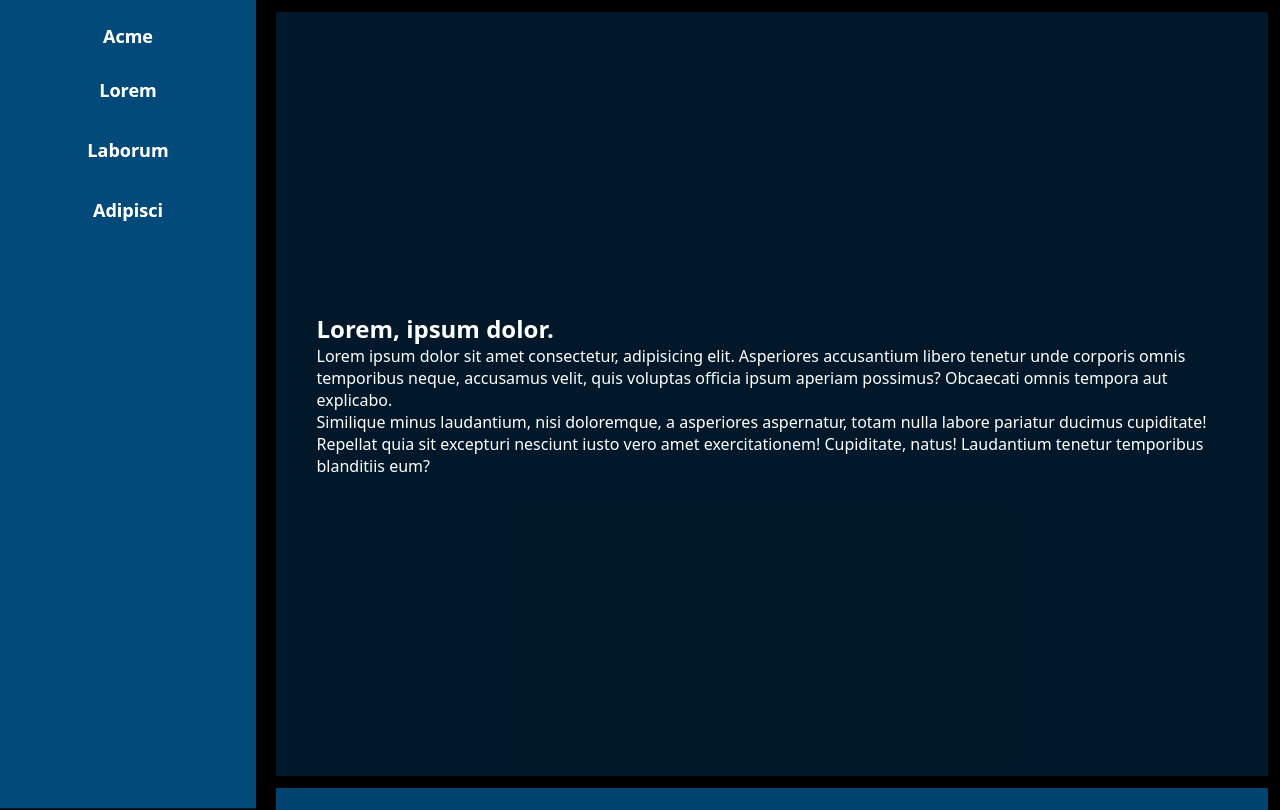
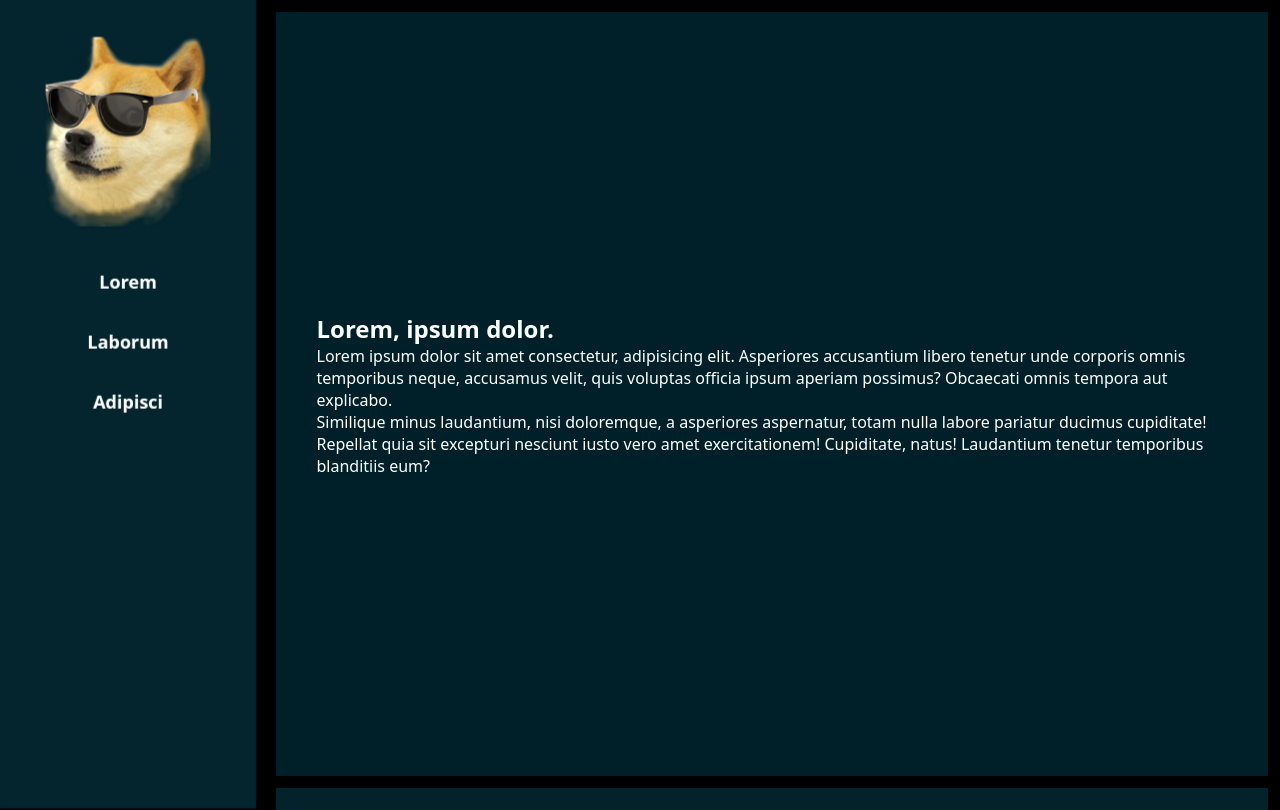
Before and after one commit to AnamariaGherghisan/special-spoon, a plain HTML site: page index.html in a window 1280 px wide. Shown: the top 810 px of the page. Drawn offline with Linux system fonts and the light colour scheme.

Commit message:
dancing doge

```diff
--- a/assets/css/main.css
+++ b/assets/css/main.css
@@ -4,11 +4,12 @@
 
     font-size: 16px;
 
+    --accentHue: 193;
     --bgColor: #fff;
     --onBg: #000;
 
-    --accentColor: hsl(204, 98%, 22%);
-    --trasparentAccentColor: hsla(204, 98%, 22%, 0.367);
+    --accentColor: hsl(var(--accentHue), 82%, 9%);
+    --trasparentAccentColor: hsla(var(--accentHue), 98%, 22%, 0.367);
     --onAccent: #FFFFFF;
 
     --sizeXs: 0.5rem;
@@ -62,12 +63,11 @@ header {
     color: var(--onAccent);
 }
 
-header h1{
-    /* Styles for logo */
-    font-size: var(--sizeMd);
-    padding: 0;
+.logo{
     display: flex;
-    margin: 0;
+    width: 3em;
+    transform: rotateY(180deg);
+    height: auto;
 }
 
 header nav ul{
@@ -194,6 +194,13 @@ footer{
         align-items: center;
         padding: var(--sizeSm);
     }
+    .logo{
+        display: flex;
+        width: calc(var(--navBarWidth) - var(--sizeXl));
+        height: auto;
+        transform: rotateY(180deg);
+        animation: dogeHover 0.3s 0.01s infinite;
+    }
     header nav ul{
 
         flex-direction: column;
@@ -216,3 +223,15 @@ footer{
         display: none;
     }
 }
+
+@keyframes dogeHover {
+    0%, 100% {
+        transform: rotateY(-15deg) translateY(0.5em);
+    }
+    50%{
+        transform: rotateY(0deg) translateY(0);
+    }
+    25%, 75% {
+        transform: rotateY(15deg) translateY(0);
+    }
+}
--- a/index.html
+++ b/index.html
@@ -12,7 +12,7 @@
 <body class="dark">
     <header class="clickable">
         <div class="mobFlexRow">
-            <h1>Acme</h1>
+            <img class="logo" title="WOW!" src="assets/doge/goodBoi.png" alt="A very good lad (doge), wearing sunglasses, wow!">
             <button id="collapseButton" class="navBarButton clickable desktopHide" title="Show Navigation">
                 <svg width="1em" height="1em" viewBox="0 0 24 24">
                     <path class="menuButtonIcon"
```
